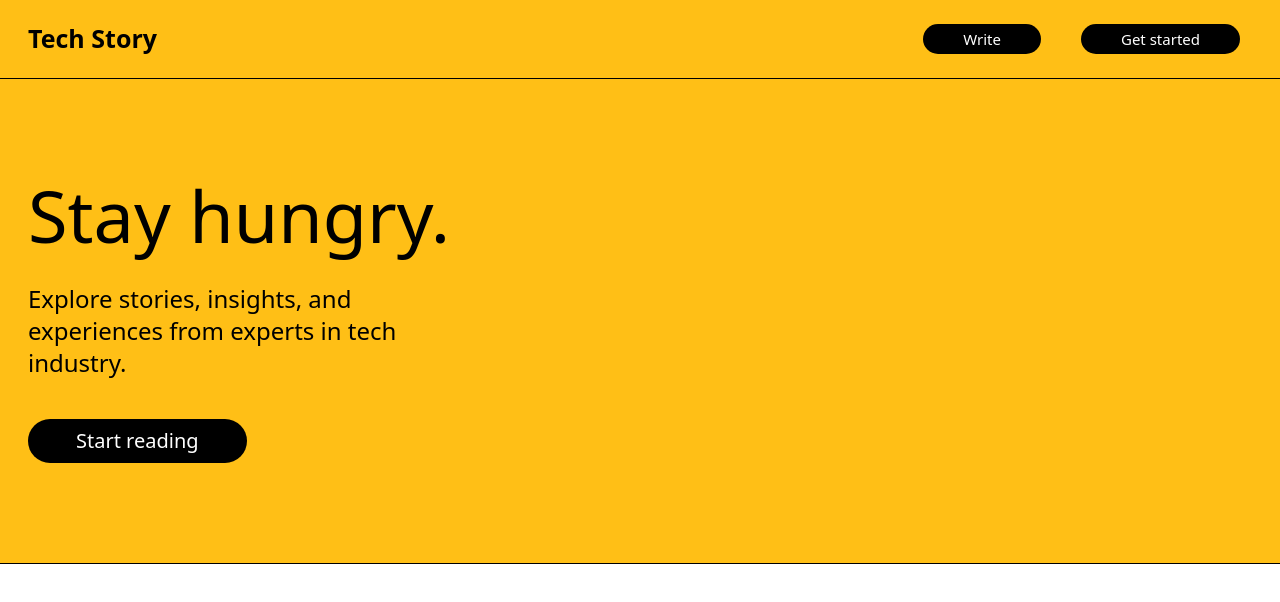
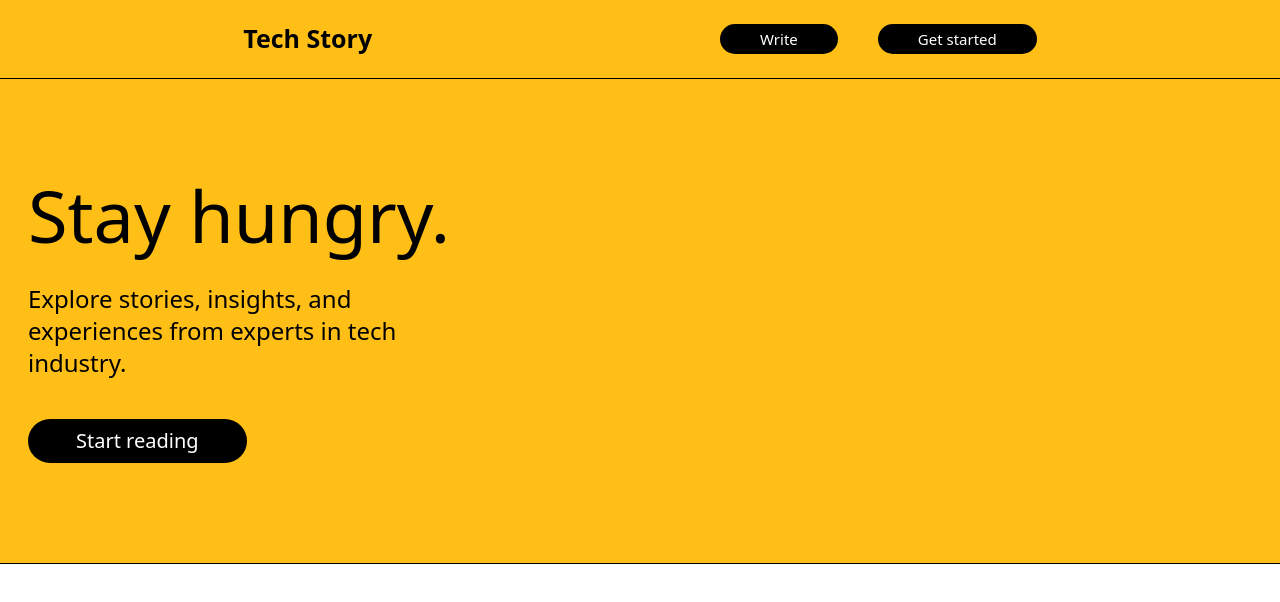
Before and after one commit to devsgk/TechStory-client, a React (Vite) app: page / in a window 1280 px wide. Shown: the top 602 px of the page. Built offline with nearby package versions, Linux system fonts and the light colour scheme; no server answers.

Commit message:
Style: change margins for header

```diff
--- a/src/components/Header/index.jsx
+++ b/src/components/Header/index.jsx
@@ -134,6 +134,7 @@ export default function Header() {
     <div
       className="flex items-center py-5 pl-7 bg-[#ffbf16]
     ] border-b-[1px] border-black sticky top-0 z-10"
+      style={{ paddingLeft: "19%", paddingRight: "19%" }}
     >
       <button
         className="font-bold text-[25px] cursor-pointer"
@@ -143,7 +144,7 @@ export default function Header() {
       </button>
       <div className="flex ml-auto text-[15px] font-light">
         <button
-          className="mr-10 px-10 bg-black text-white rounded-full"
+          className="ml-10 px-10 bg-black text-white rounded-full"
           onClick={handleWriteClick}
         >
           Write
@@ -151,13 +152,13 @@ export default function Header() {
         {isLoggedIn ? (
           <div ref={userNameRef}>
             <button
-              className="mr-10 px-4 py-1 bg-black text-white rounded-full"
+              className="ml-10 px-4 py-1 bg-black text-white rounded-full"
               onClick={handleUserNameClick}
             >
               {user.displayName}
             </button>
             {isUserNameClicked && (
-              <div className="absolute top-[65px] right-10 flex flex-col rounded  bg-white shadow-xl border">
+              <div className="absolute top-[65px] right-30 flex flex-col rounded  bg-white shadow-xl border">
                 <div className="flex flex-col text-[15px]">
                   <div
                     className="flex items-center hover:bg-slate-100 hover:rounded-md cursor-pointer"
@@ -187,7 +188,7 @@ export default function Header() {
           </div>
         ) : (
           <button
-            className="mr-10 px-10 py-1 bg-black text-white rounded-full"
+            className="ml-10 px-10 py-1 bg-black text-white rounded-full"
             onClick={handleLogIn}
           >
             Get started
```
